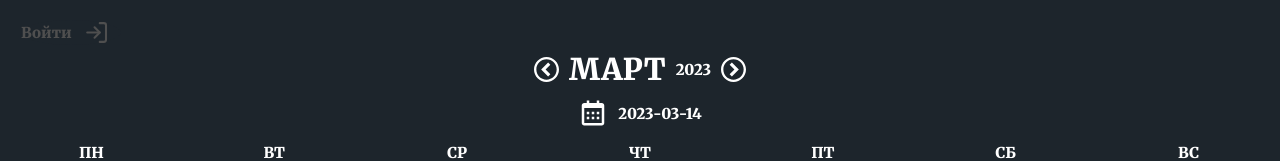
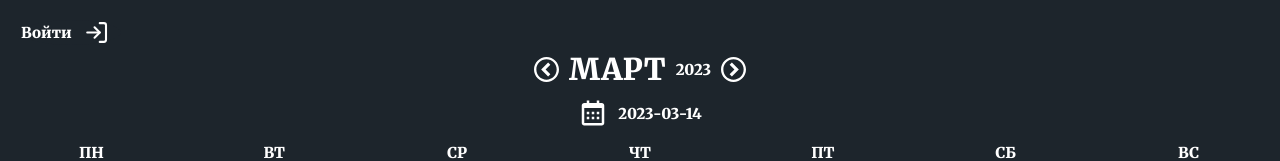
Before and after one commit to ruyy564/Work-calendar, a React (Create React App) app in the folder client/: page / in a window 1280 px wide. In both pictures the pointer is over the link "Войти". Shown: the top 161 px of the page. Built offline with nearby package versions, Linux system fonts and the light colour scheme; no server answers; a web font is replaced by a local one.

Commit message:
исправлен hover для мобилок

```diff
--- a/client/src/App.css
+++ b/client/src/App.css
@@ -69,8 +69,15 @@ a {
     text-decoration: none;
 }
 
+
 a:hover {
     color: var(--hover)
+}
+
+@media (hover: none) {
+    a:hover {
+        color: var(--violet);
+    }
 }
 
 a:active {
--- a/client/src/components/AuthForm/index.tsx
+++ b/client/src/components/AuthForm/index.tsx
@@ -9,7 +9,6 @@ import Loader from '../ui/Loader';
 import { Error } from '../../entities/User';
 import {
   ROUTE_TO_REGISTRATION_COMPLITE,
-  ROUTE_TO_EMAIL_SEND,
   ROUTE_TO_LOGIN,
   ROUTE_TO_REGISTRATION,
   ROUTE_TO_MAIN,
@@ -50,7 +49,9 @@ const AuthForm = ({
       {pathname === ROUTE_TO_REGISTRATION_COMPLITE && (
         <div>Ваш email успешно подтвержден</div>
       )}
-      {pathname === ROUTE_TO_EMAIL_SEND && <div>Письмо отправлено</div>}
+      {pathname === ROUTE_TO_REGISTRATION && status === STATUS.success && (
+        <div>Письмо отправлено</div>
+      )}
       {message && <div className={css.error}>{message}</div>}
       {Boolean(errors && errors['sendActivationEmail']) && (
         <NavLink
--- a/client/src/components/Calendar/components/Day/index.module.css
+++ b/client/src/components/Calendar/components/Day/index.module.css
@@ -36,6 +36,13 @@
     color: var(--dark-blue);
 }
 
+@media (hover: none) {
+    .currentMonth:hover {
+        background: inherit;
+        color: inherit;
+    }
+}
+
 .currentMonth:active {
     background: var(--active);
     color: var(--white);
--- a/client/src/components/LinkToday/index.module.css
+++ b/client/src/components/LinkToday/index.module.css
@@ -10,6 +10,12 @@
     color: var(--hover);
 }
 
+@media (hover: none) {
+    .today:hover {
+        color: inherit;
+    }
+}
+
 .today:active {
     color: var(--active);
 }
--- a/client/src/components/ui/Button/index.module.css
+++ b/client/src/components/ui/Button/index.module.css
@@ -13,6 +13,12 @@
     background-color: var(--hover);
 }
 
+@media (hover: none) {
+    .root:hover {
+        background-color: var(--dark-blue);
+    }
+}
+
 .root:active {
     background-color: var(--active);
 }
--- a/client/src/components/ui/ButtonIcon/index.module.css
+++ b/client/src/components/ui/ButtonIcon/index.module.css
@@ -15,10 +15,6 @@
     color: var(--hover);
 }
 
-.btnDark:hover {
-    color: var(--hover);
-}
-
 .btnArrow {
     background: var(--dark-blue);
     color: var(--white);
@@ -28,6 +24,24 @@
     width: 100%;
     height: 100%;
 }
+
+.btnDark:hover {
+    color: var(--hover);
+}
+
+@media (hover: none) {
+    .root:hover, .btnArrow:hover {
+        background: var(--dark-blue);
+        color: var(--white);
+    }
+
+    .btnDark:hover {
+        background: inherit;
+        color: inherit;
+    }
+}
+
+
 
 .root:active {
     color: var(--active);
@@ -42,11 +56,3 @@
     background: var(--dark-blue);
     color: var(--white);
 }
-
-@media (hover: none) {
-
-    .root,
-    .btnDark:hover {
-        color: inherit;
-    }
-}
--- a/client/src/components/ui/Input/index.module.css
+++ b/client/src/components/ui/Input/index.module.css
@@ -34,14 +34,19 @@ input:hover {
     outline: 2px solid var(--dark-blue);
 }
 
+input.error:hover {
+    outline: 2px solid var(--red);
+}
+
+@media (hover: none) {
+    input:hover {
+        outline: 1px solid var(--block-color);
+    }
+}
 
 input:active, input:focus {
     outline: 3px solid var(--dark-blue);
     color: var(--dark-blue);
-}
-
-input.error:hover {
-    outline: 2px solid var(--red);
 }
 
 input.error:active, input.error:focus {
```
